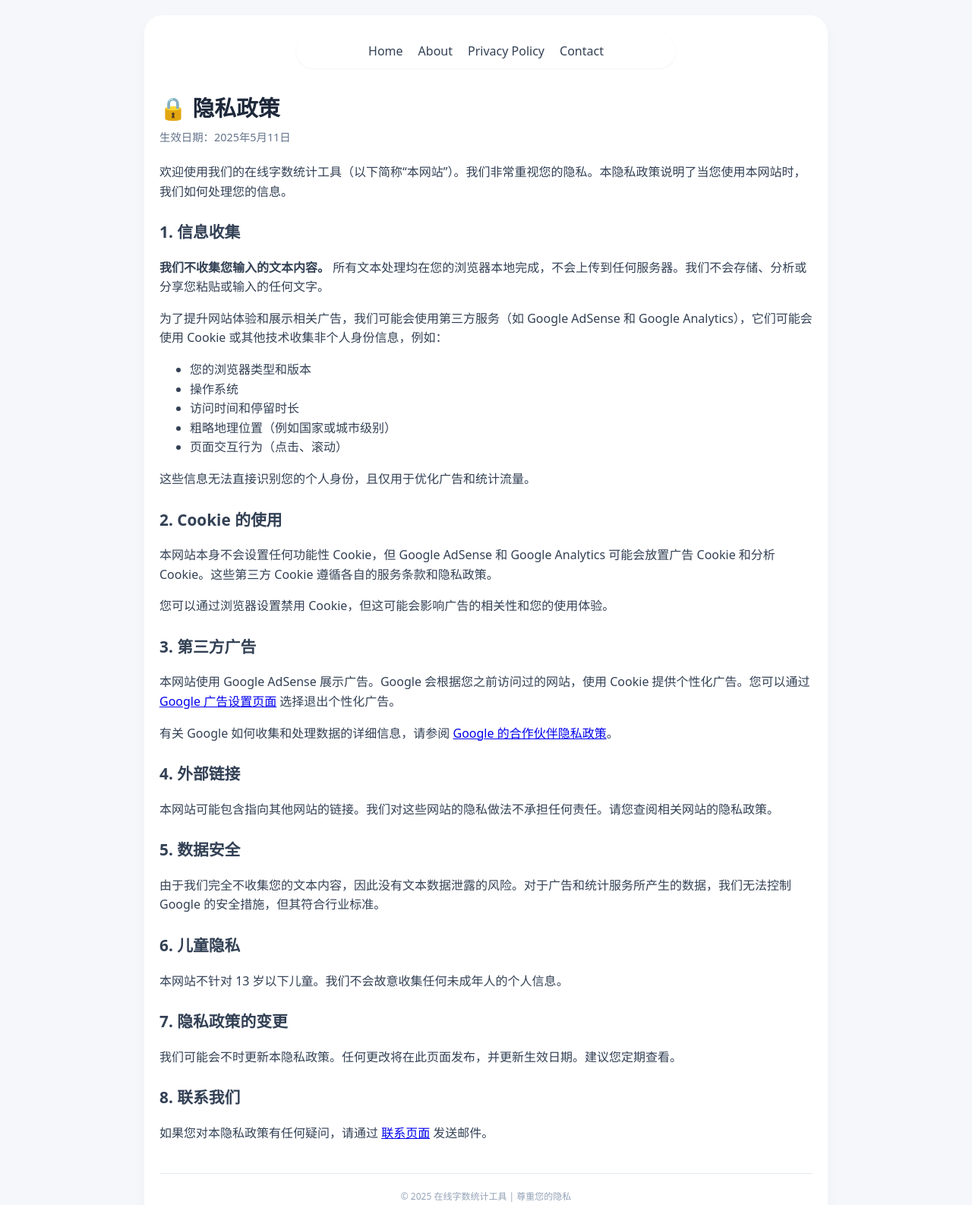
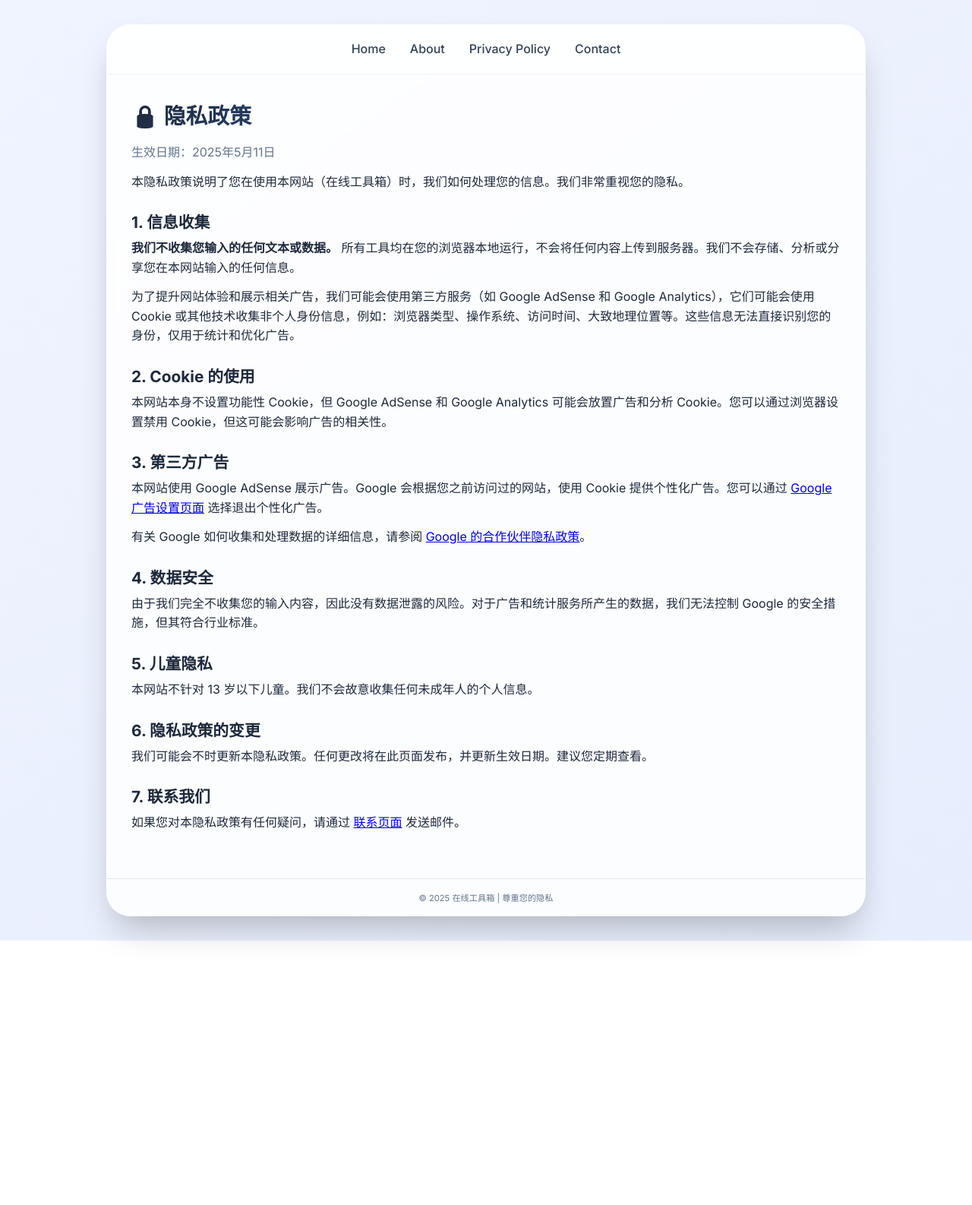
Before and after one commit to yangtuan888/word-counter-tool, a plain HTML site: page privacy.html in a window 1280 px wide. Shown: the whole page at 76% size. After the commit the page ends 1238 px from the top, so only its background shows below. Drawn offline with Linux system fonts and the light colour scheme.

Commit message:
Update privacy policy for online toolbox

```diff
--- a/privacy.html
+++ b/privacy.html
@@ -3,107 +3,96 @@
 <head>
     <meta charset="UTF-8">
     <meta name="viewport" content="width=device-width, initial-scale=1.0">
-    <title>隐私政策 - 在线字数统计工具</title>
-    <meta name="description" content="本网站隐私政策，说明我们如何收集、使用和保护您的信息。">
+    <title>隐私政策 - 在线工具箱</title>
+    <link href="https://fonts.googleapis.com/css2?family=Inter:opsz,wght@14..32,300..700&display=swap" rel="stylesheet">
     <style>
-        * { box-sizing: border-box; }
+        * { margin: 0; padding: 0; box-sizing: border-box; }
         body {
-            font-family: system-ui, -apple-system, 'Segoe UI', Roboto, Helvetica, Arial, sans-serif;
-            background: #f5f7fb;
-            margin: 0;
-            padding: 20px;
+            font-family: 'Inter', system-ui, sans-serif;
+            background: linear-gradient(145deg, #f0f4ff 0%, #e6edfc 100%);
+            min-height: 100vh;
+            padding: 2rem 1rem;
             color: #1e293b;
         }
-        .container {
-            max-width: 900px;
+        .glass-card {
+            max-width: 1000px;
             margin: 0 auto;
-            background: white;
-            border-radius: 24px;
-            padding: 24px 20px 32px;
-            box-shadow: 0 10px 25px -5px rgba(0,0,0,0.05);
+            background: rgba(255, 255, 255, 0.85);
+            backdrop-filter: blur(10px);
+            border-radius: 2rem;
+            box-shadow: 0 25px 45px -12px rgba(0,0,0,0.25);
+            border: 1px solid rgba(255,255,255,0.4);
+            overflow: hidden;
         }
         .nav {
             display: flex;
-            gap: 20px;
             justify-content: center;
-            margin-bottom: 30px;
-            background: white;
-            padding: 12px;
-            border-radius: 60px;
-            max-width: 500px;
-            margin-left: auto;
-            margin-right: auto;
-            box-shadow: 0 1px 3px rgba(0,0,0,0.05);
+            gap: 2rem;
+            padding: 1rem 1.5rem;
+            background: rgba(255,255,255,0.6);
+            border-bottom: 1px solid rgba(0,0,0,0.05);
+            flex-wrap: wrap;
         }
         .nav a {
             text-decoration: none;
             color: #334155;
             font-weight: 500;
+            padding: 0.3rem 0;
+            border-bottom: 2px solid transparent;
         }
-        .nav a:hover { color: #3b82f6; }
-        h1 { font-size: 1.8rem; margin-bottom: 0.5rem; }
-        .content { line-height: 1.6; color: #334155; }
-        .content h2 { font-size: 1.3rem; margin-top: 1.5rem; }
-        .effective-date { font-size: 0.9rem; color: #64748b; margin-bottom: 1.5rem; }
+        .nav a:hover { color: #3b82f6; border-bottom-color: #3b82f6; }
+        .content { padding: 2rem; }
+        h1 { font-size: 1.8rem; font-weight: 700; background: linear-gradient(135deg,#1e293b,#3b82f6); -webkit-background-clip: text; background-clip: text; color: transparent; margin-bottom: 1rem; }
+        h2 { font-size: 1.3rem; margin: 1.5rem 0 0.5rem; color: #1e293b; }
+        p, li { line-height: 1.6; margin-bottom: 0.8rem; }
+        .effective-date { color: #64748b; margin-bottom: 1rem; }
         footer {
             text-align: center;
-            font-size: 0.75rem;
-            color: #94a3b8;
-            margin-top: 40px;
-            padding-top: 20px;
+            font-size: 0.7rem;
+            color: #62748c;
+            padding: 1rem;
             border-top: 1px solid #e2e8f0;
+            margin-top: 1rem;
         }
     </style>
 </head>
 <body>
-<div class="container">
+<div class="glass-card">
     <div class="nav">
         <a href="/">Home</a>
         <a href="/about.html">About</a>
         <a href="/privacy.html">Privacy Policy</a>
         <a href="/contact.html">Contact</a>
     </div>
-    <h1>🔒 隐私政策</h1>
-    <div class="effective-date">生效日期：2025年5月11日</div>
     <div class="content">
-        <p>欢迎使用我们的在线字数统计工具（以下简称“本网站”）。我们非常重视您的隐私。本隐私政策说明了当您使用本网站时，我们如何处理您的信息。</p>
+        <h1>🔒 隐私政策</h1>
+        <div class="effective-date">生效日期：2025年5月11日</div>
+        <p>本隐私政策说明了您在使用本网站（在线工具箱）时，我们如何处理您的信息。我们非常重视您的隐私。</p>
 
         <h2>1. 信息收集</h2>
-        <p><strong>我们不收集您输入的文本内容。</strong> 所有文本处理均在您的浏览器本地完成，不会上传到任何服务器。我们不会存储、分析或分享您粘贴或输入的任何文字。</p>
-        <p>为了提升网站体验和展示相关广告，我们可能会使用第三方服务（如 Google AdSense 和 Google Analytics），它们可能会使用 Cookie 或其他技术收集非个人身份信息，例如：</p>
-        <ul>
-            <li>您的浏览器类型和版本</li>
-            <li>操作系统</li>
-            <li>访问时间和停留时长</li>
-            <li>粗略地理位置（例如国家或城市级别）</li>
-            <li>页面交互行为（点击、滚动）</li>
-        </ul>
-        <p>这些信息无法直接识别您的个人身份，且仅用于优化广告和统计流量。</p>
+        <p><strong>我们不收集您输入的任何文本或数据。</strong> 所有工具均在您的浏览器本地运行，不会将任何内容上传到服务器。我们不会存储、分析或分享您在本网站输入的任何信息。</p>
+        <p>为了提升网站体验和展示相关广告，我们可能会使用第三方服务（如 Google AdSense 和 Google Analytics），它们可能会使用 Cookie 或其他技术收集非个人身份信息，例如：浏览器类型、操作系统、访问时间、大致地理位置等。这些信息无法直接识别您的身份，仅用于统计和优化广告。</p>
 
         <h2>2. Cookie 的使用</h2>
-        <p>本网站本身不会设置任何功能性 Cookie，但 Google AdSense 和 Google Analytics 可能会放置广告 Cookie 和分析 Cookie。这些第三方 Cookie 遵循各自的服务条款和隐私政策。</p>
-        <p>您可以通过浏览器设置禁用 Cookie，但这可能会影响广告的相关性和您的使用体验。</p>
+        <p>本网站本身不设置功能性 Cookie，但 Google AdSense 和 Google Analytics 可能会放置广告和分析 Cookie。您可以通过浏览器设置禁用 Cookie，但这可能会影响广告的相关性。</p>
 
         <h2>3. 第三方广告</h2>
-        <p>本网站使用 Google AdSense 展示广告。Google 会根据您之前访问过的网站，使用 Cookie 提供个性化广告。您可以通过 <a href="https://adssettings.google.com" target="_blank" rel="noopener noreferrer">Google 广告设置页面</a> 选择退出个性化广告。</p>
-        <p>有关 Google 如何收集和处理数据的详细信息，请参阅 <a href="https://policies.google.com/technologies/partner-sites" target="_blank" rel="noopener noreferrer">Google 的合作伙伴隐私政策</a>。</p>
+        <p>本网站使用 Google AdSense 展示广告。Google 会根据您之前访问过的网站，使用 Cookie 提供个性化广告。您可以通过 <a href="https://adssettings.google.com" target="_blank">Google 广告设置页面</a> 选择退出个性化广告。</p>
+        <p>有关 Google 如何收集和处理数据的详细信息，请参阅 <a href="https://policies.google.com/technologies/partner-sites" target="_blank">Google 的合作伙伴隐私政策</a>。</p>
 
-        <h2>4. 外部链接</h2>
-        <p>本网站可能包含指向其他网站的链接。我们对这些网站的隐私做法不承担任何责任。请您查阅相关网站的隐私政策。</p>
+        <h2>4. 数据安全</h2>
+        <p>由于我们完全不收集您的输入内容，因此没有数据泄露的风险。对于广告和统计服务所产生的数据，我们无法控制 Google 的安全措施，但其符合行业标准。</p>
 
-        <h2>5. 数据安全</h2>
-        <p>由于我们完全不收集您的文本内容，因此没有文本数据泄露的风险。对于广告和统计服务所产生的数据，我们无法控制 Google 的安全措施，但其符合行业标准。</p>
-
-        <h2>6. 儿童隐私</h2>
+        <h2>5. 儿童隐私</h2>
         <p>本网站不针对 13 岁以下儿童。我们不会故意收集任何未成年人的个人信息。</p>
 
-        <h2>7. 隐私政策的变更</h2>
+        <h2>6. 隐私政策的变更</h2>
         <p>我们可能会不时更新本隐私政策。任何更改将在此页面发布，并更新生效日期。建议您定期查看。</p>
 
-        <h2>8. 联系我们</h2>
+        <h2>7. 联系我们</h2>
         <p>如果您对本隐私政策有任何疑问，请通过 <a href="/contact.html">联系页面</a> 发送邮件。</p>
     </div>
-    <footer>© 2025 在线字数统计工具 | 尊重您的隐私</footer>
+    <footer>© 2025 在线工具箱 | 尊重您的隐私</footer>
 </div>
 </body>
 </html>
```
